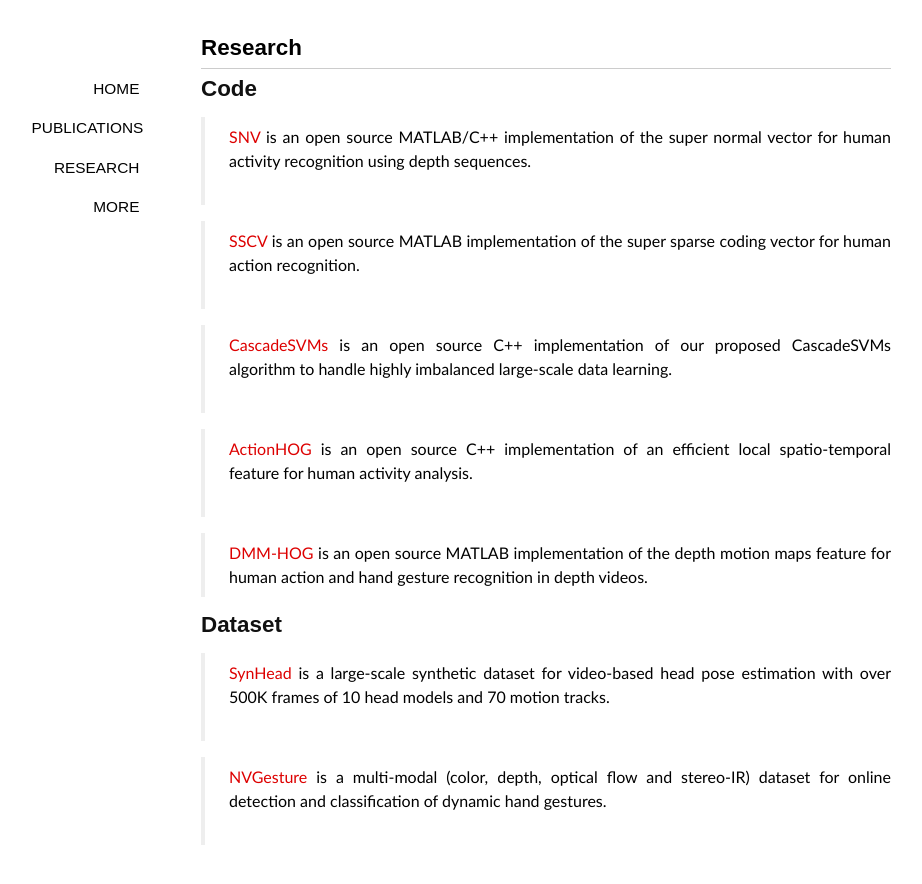
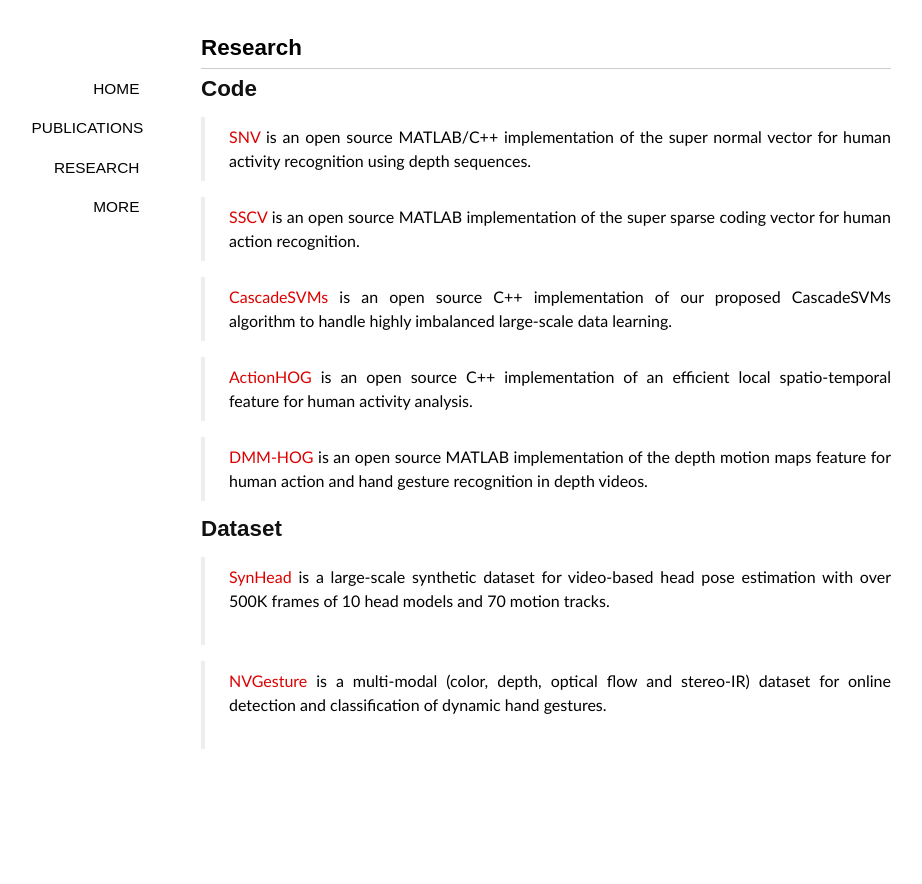
Before and after one commit to xiaodongyang/xiaodongyang.github.io, a Jekyll site: the page built from research/index.md, in a window 1280 px wide. Shown: the top 884 px of the page, without its empty margins (94-1016 px from the left). Built offline with Jekyll 4.4.1, drawn with Linux system fonts in a browser that asks for light colours; some web fonts are replaced.

Commit message:
Update index.md

```diff
--- a/research/index.md
+++ b/research/index.md
@@ -7,16 +7,12 @@ comments: no
 ## Code
 
 > [SNV](https://github.com/xiaodongyang/SNV) is an open source MATLAB/C++ implementation of the super normal vector for human activity recognition using depth sequences.
-<br><br>
 
 > [SSCV](https://github.com/xiaodongyang/SSCV) is an open source MATLAB implementation of the super sparse coding vector for human action recognition.
-<br><br>
 
 > [CascadeSVMs](https://github.com/xiaodongyang/CascadeSVMs) is an open source C++ implementation of our proposed CascadeSVMs algorithm to handle highly imbalanced large-scale data learning.
-<br><br>
 
 > [ActionHOG](https://github.com/xiaodongyang/ActionHOG) is an open source C++ implementation of an efficient local spatio-temporal feature for human activity analysis.
-<br><br>
 
 > [DMM-HOG](/code/dmm-hog) is an open source MATLAB implementation of the depth motion maps feature for human action and hand gesture recognition in depth videos.
 
```
